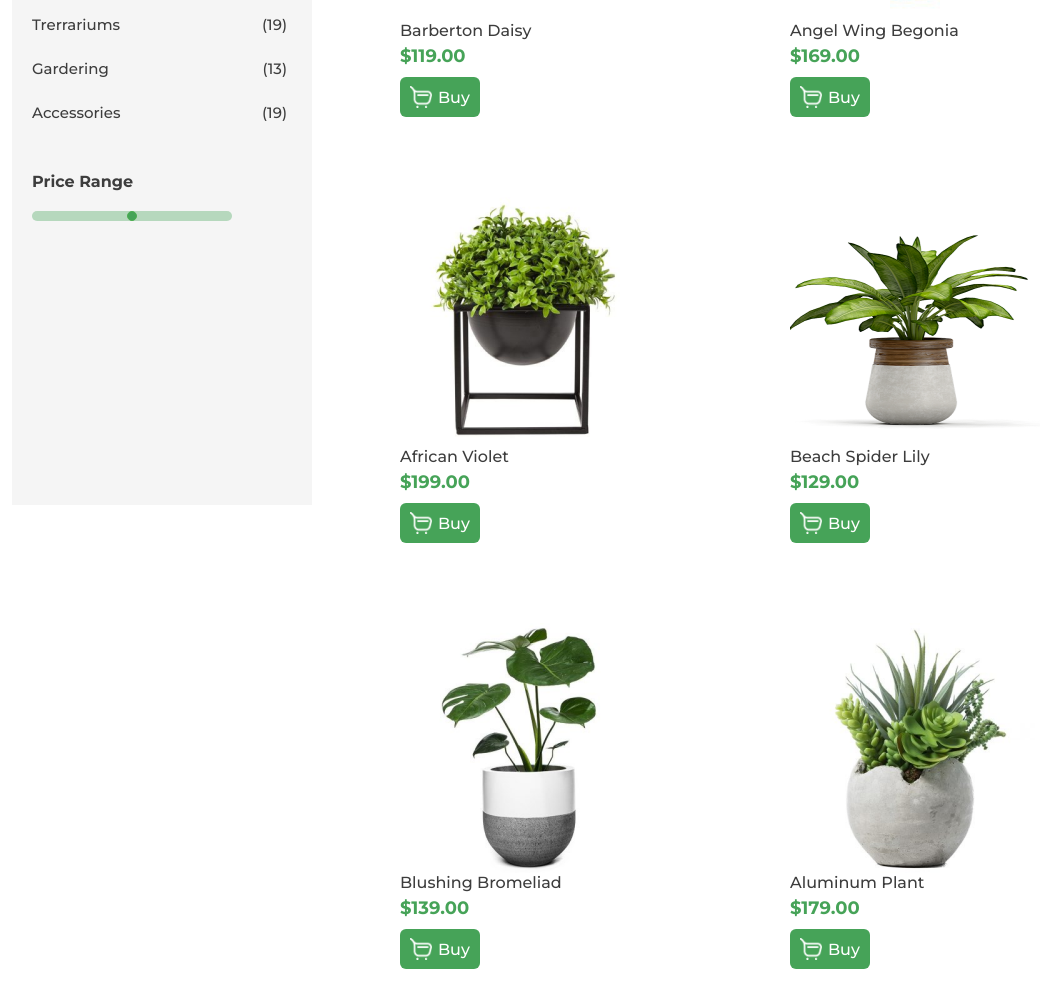
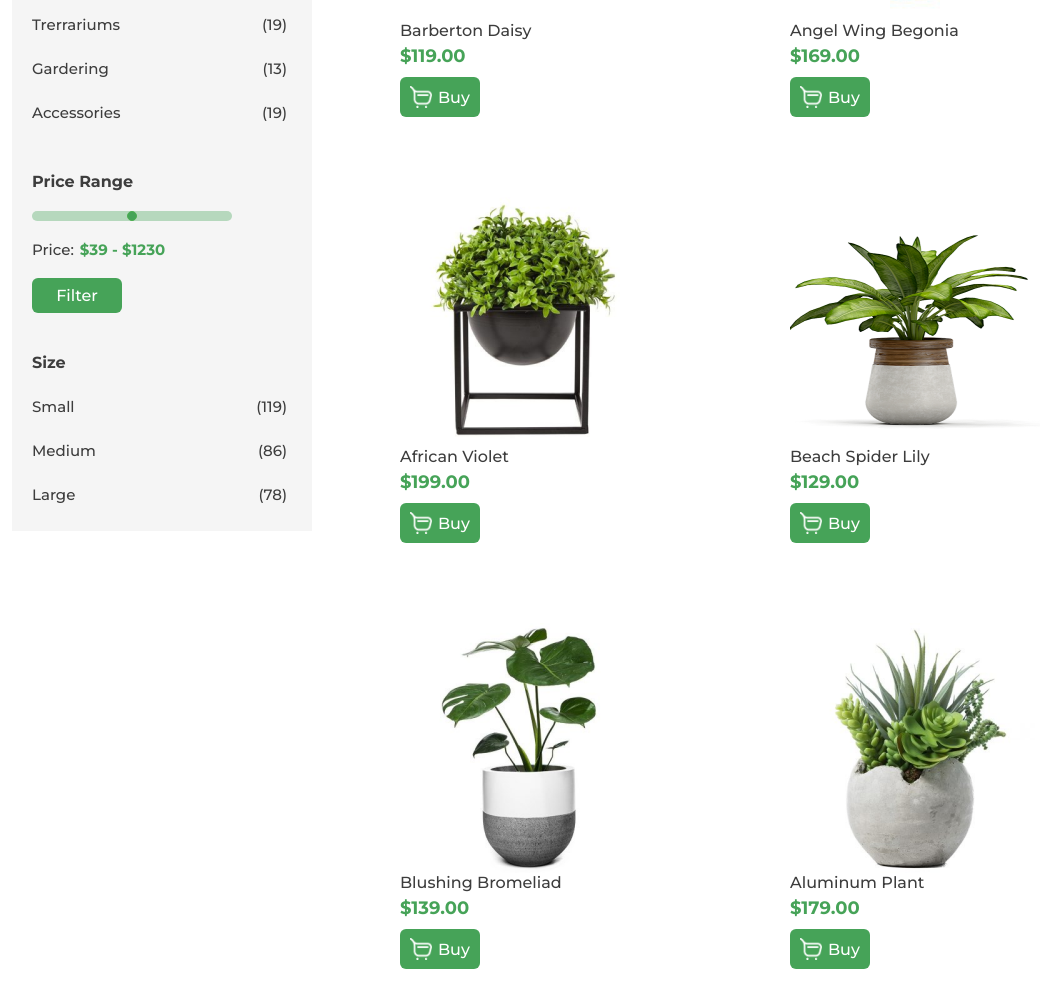
Before and after one commit to ZubalYana/Greenshop, a website: page public/index.html in a window 1280 px wide. Shown: the part 879-1871 px from the top of the page, without its empty margins (88-1147 px from the left). Drawn offline with nearby package versions, Linux system fonts and the light colour scheme.

Commit message:
finish with the sizes

```diff
--- a/public/index.html
+++ b/public/index.html
@@ -103,6 +103,22 @@
                     </div>
                     <div class="categoriesCon_title" id="priceRange">Price Range</div>
                     <input type="range" id="myRange" min="0" max="100">
+                    <div class="price">Price:<div class="price_numbers">$39 - $1230</div></div>
+                    <div class="priceBtn">Filter</div>
+
+                    <div class="categoriesCon_title" id="size">Size</div>
+                    <div class="categoriesCon_category">
+                        <div class="categoriesCon_categoryType">Small</div>
+                        <div class="categoriesCon_categoryCount">(119)</div>
+                    </div>
+                    <div class="categoriesCon_category">
+                        <div class="categoriesCon_categoryType">Medium</div>
+                        <div class="categoriesCon_categoryCount">(86)</div>
+                    </div>
+                    <div class="categoriesCon_category">
+                        <div class="categoriesCon_categoryType">Large</div>
+                        <div class="categoriesCon_categoryCount">(78)</div>
+                    </div>
                 </div>
 
 
--- a/public/style.scss
+++ b/public/style.scss
@@ -180,7 +180,7 @@
             width: 20px;
             background-color: #F5F5F5;
             width: 310px;
-            height: 774px;
+            height: 800px;
             padding: 20px;
             color: #3D3D3D;
             .categoriesCon_title{
@@ -236,6 +236,40 @@
                 border: 1px solid #4CAF50;
                 border-radius: 50%;
                 cursor: pointer;
+            }
+            .price{
+                margin: 15px 0;
+                display: flex;
+                font-size: 15px;
+                font-weight: 500;
+                .price_numbers{
+                    color: #46A358;
+                    font-weight: 700;
+                    margin-left: 6px;
+                }
+            }
+            .priceBtn{
+                width: 90px;
+                height: 35px;
+                background-color: #46A358;
+                display: flex;
+                justify-content: center;
+                align-items: center;
+                font-size: 16px;
+                font-weight: 500;
+                color: #fff;
+                border-radius: 6px;
+                margin-top: 19px;
+                cursor: pointer;
+                transition: 0.5s ease;
+            }
+            .priceBtn:hover{
+                background-color: #F5F5F5;
+                color: #46A358;
+                border: #46A358 2px solid;
+            }
+            #size{
+                margin-top: 40px;
             }
         }
         .goodsContainer{
```
Also changed, not shown: public/style.css, 1 other file.
